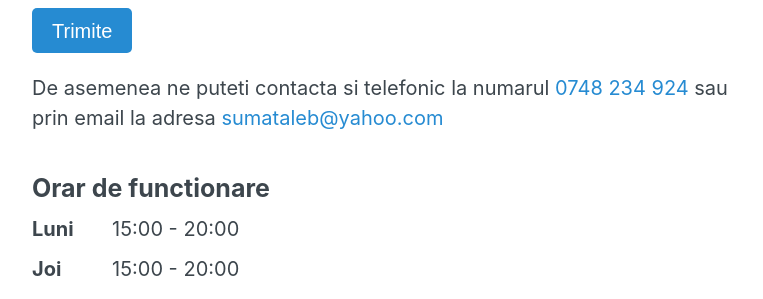
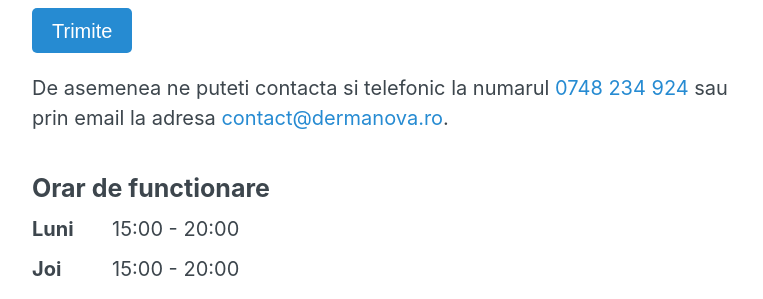
Before and after one commit to bogdansoare/dermanova, a Jekyll site: the page built from contact.html, in a window 1280 px wide. Shown: the part 513-812 px from the top of the page, without its empty margins (258-1021 px from the left). Built offline with Jekyll 4.4.1, drawn with Linux system fonts in a browser that asks for light colours; some of the changed text lies outside the part shown.

Commit message:
update email

```diff
--- a/_includes/footer.html
+++ b/_includes/footer.html
@@ -8,7 +8,7 @@
     </p>
     <p>
       <a href="tel:0748234924" class="footer-phone">0748 234 924</a>
-      <a href="javascript:window.location.href = 'mailto:' + ['sumataleb','yahoo.com'].join('@')" class="footer-mail">sumataleb<!---->@<!---->yahoo.com</a>
+      <a href="javascript:window.location.href = 'mailto:' + ['contact','dermanova.ro'].join('@')" class="footer-mail">contact<!---->@<!---->dermanova.ro</a>
     </p>
   </div>
 </footer>
--- a/contact.html
+++ b/contact.html
@@ -10,7 +10,7 @@
     <p>
       Va rugam sa nu ezitati a ne contacta pentru orice informatii suplimentare sau in vederea stabilirii unei intalniri.
     </p>
-    <form action="https://formspree.io/your@email.com" method="POST" class="m-b">
+    <form action="" method="POST" class="m-b">
       <fieldset class="form-group">
         <label for="name">Nume</label>
         <input type="text" name="name" id="name" class="form-field">
@@ -30,7 +30,7 @@
     </form>
     <p>
       De asemenea ne puteti contacta si telefonic la numarul <a href="tel:0748234924">0748 234 924</a> sau prin email la adresa
-      <a href="javascript:window.location.href = 'mailto:' + ['sumataleb','yahoo.com'].join('@')">sumataleb<!---->@<!---->yahoo.com</a>
+      <a href="javascript:window.location.href = 'mailto:' + ['contact','dermanova.ro'].join('@')">contact<!---->@<!---->dermanova.ro</a>.
     </p>
   </section>
 
```
